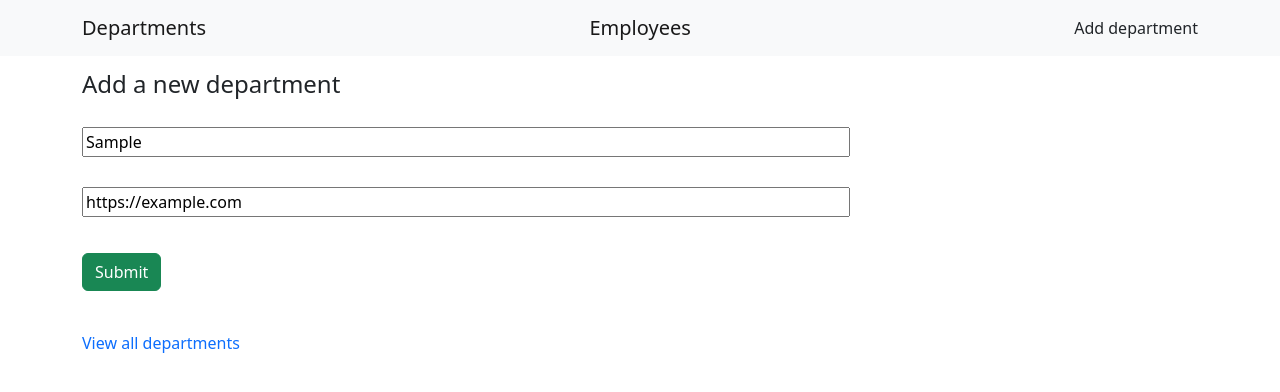
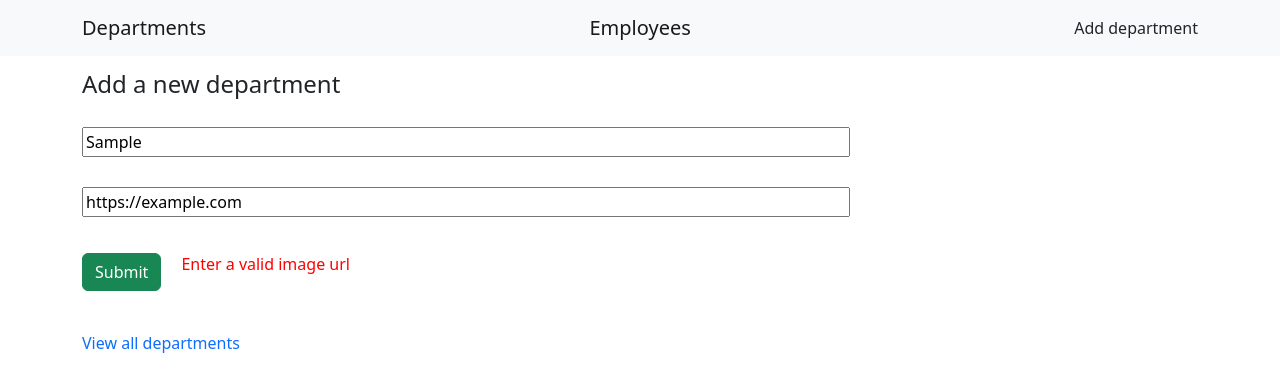
Before and after one commit to ljenchik/school-departments-ts, a React (Create React App) app in the folder frontend/: page /department/create in a window 1280 px wide. Both pictures are taken after typing "Sample", "https://example.com" into the empty fields and a click on the button "Submit". Shown: the top 392 px of the page. Built offline with nearby package versions, Linux system fonts and the light colour scheme; no server answers.

Commit message:
Added department name and image url validation

```diff
--- a/frontend/package.json
+++ b/frontend/package.json
@@ -11,6 +11,7 @@
     "@types/react": "^18.0.19",
     "@types/react-dom": "^18.0.6",
     "bootstrap": "^5.2.1",
+    "image-validator": "^1.2.1",
     "moment": "^2.29.4",
     "react": "^18.2.0",
     "react-bootstrap": "^2.5.0",
--- a/frontend/src/components/createDepartment.tsx
+++ b/frontend/src/components/createDepartment.tsx
@@ -1,40 +1,66 @@
 import React, { useState } from "react";
 import { createDepartment } from "../apiClient";
-import { Link} from "react-router-dom";
+import { Link } from "react-router-dom";
 import Button from "react-bootstrap/Button";
 import Container from "react-bootstrap/esm/Container";
 import { CreateDepartmentForm } from "../requestModels/departmentModels";
 import { useNavigate } from "react-router-dom";
-import "../css/createDepartment.css"
+import "../css/createDepartment.css";
 
+var validateImageUrl = new RegExp('([a-z\-_0-9\/\:\.]*\.(jpg|jpeg|png|gif))');
 
 export const CreateDepartment = () => {
   const [department, setDepartment] = useState<CreateDepartmentForm>({
     department_name: "",
-    image: ""
+    image: "",
   });
+  const [error, setError] = useState("");
   const navigate = useNavigate();
-  const handleChangeDepartmentName = (event: React.ChangeEvent<HTMLInputElement>) => {
-    setDepartment({... department, department_name :  event.target.value});
+  const handleChangeDepartmentName = (
+    event: React.ChangeEvent<HTMLInputElement>
+  ) => {
+    setDepartment({ ...department, department_name: event.target.value });
+    setError("");
   };
 
-  const handleChangeDepartmentImage = (event: React.ChangeEvent<HTMLInputElement>) => {
-    setDepartment({... department, image:  event.target.value});
+  const handleChangeDepartmentImage = (
+    event: React.ChangeEvent<HTMLInputElement>
+  ) => {
+    setDepartment({ ...department, image: event.target.value });
+    setError("");
   };
 
   const submit = () => {
     const request: CreateDepartmentForm = {
-        department_name: "",
-        image: ""
+      department_name: "",
+      image: "",
     };
-      request.department_name = department.department_name;
-      request.image = department.image;
-      createDepartment(request).then((response) => {
-        navigate(`/`);
-      })
+
+    request.department_name = department.department_name;
+
+    if (!request.department_name) {
+      setError("Enter department name");
+    } else {
+      if (validateImageUrl.test(department.image) && department.image) {
+        request.image = department.image;
+        createDepartment(request).then((response) => {
+          navigate(`/`);
+        }
+      )}
+      else if (!department.image) {
+        request.image =
+        "https://seekvectorlogo.net/wp-content/uploads/2019/03/department-for-education-vector-logo.png";
+        createDepartment(request).then((response) => {
+          navigate(`/`);
+        }
+      )}
+      else if (validateImageUrl.test(department.image) === false) {
+        setError("Enter a valid image url");
+      }
+    }
   };
 
-  const handleKeyPress = (event: { keyCode: number; }) => {
+  const handleKeyPress = (event: { keyCode: number }) => {
     if (event.keyCode === 13) {
       submit();
     }
@@ -68,7 +94,7 @@ export const CreateDepartment = () => {
               ></input>
             </label>
           </div>
-
+          <div className="d-flex">
             <Button
               className="btn btn-success my-3"
               onKeyDown={handleKeyPress}
@@ -77,6 +103,14 @@ export const CreateDepartment = () => {
               Submit
             </Button>
 
+            {error !== "" ? (
+              <p className="error-message" style={{ color: "red" }}>
+                {error}
+              </p>
+            ) : (
+              ""
+            )}
+          </div>
         </fieldset>
         <br />
         <div>
--- a/frontend/src/css/createDepartment.css
+++ b/frontend/src/css/createDepartment.css
@@ -19,3 +19,8 @@
 .link:hover {
     color: green !important;
 }
+
+.error-message {
+    margin-left: 20px;
+    align-self: center;
+}
```
Also changed, not shown: 1 other file (tests, documents, lock files or other folders).
